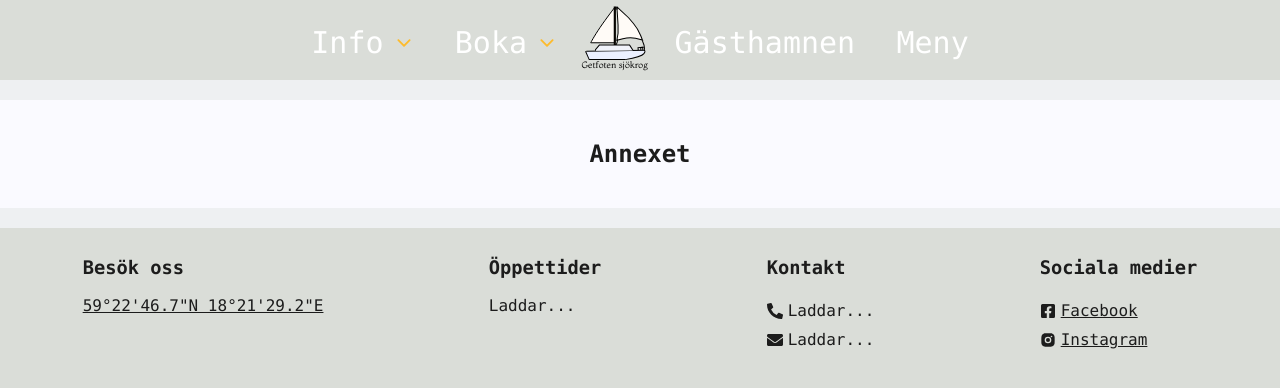
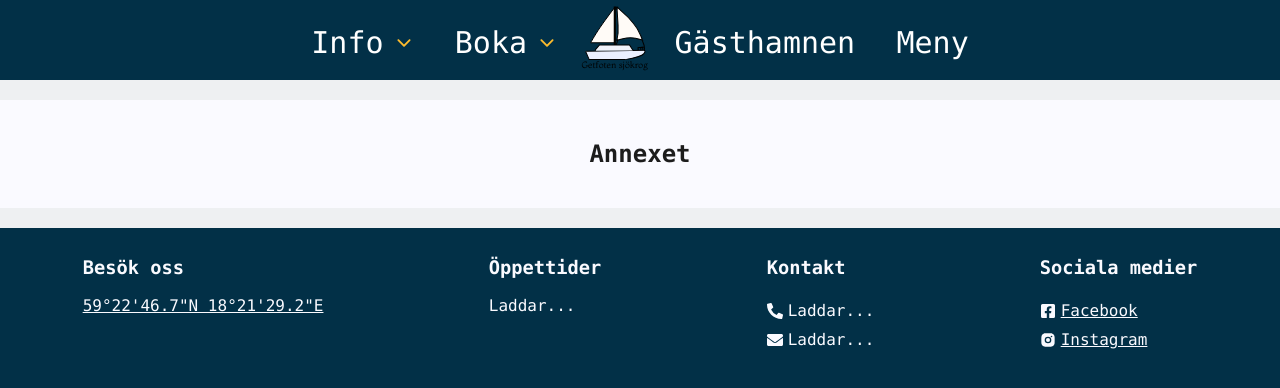
Before and after one commit to juliaBystrom/restaurant-getfoten, a React (Create React App) app: page /annexet in a window 1280 px wide. Shown: the top 388 px of the page. Built offline with nearby package versions, Linux system fonts and the light colour scheme; no server answers.

Commit message:
update header and footer colour

```diff
--- a/src/App.css
+++ b/src/App.css
@@ -38,6 +38,7 @@
 
 #header {
   width: 100%;
+  color: #fafaff;
   /* margin-top: 100px; */
 }
 
@@ -353,7 +354,9 @@
 
 footer {
   width: 100%;
-  background-color: #daddd8;
+  /* background-color: #daddd8; */
+  background-color: #023047;
+  color: #fafaff;
   height: 200px;
   height: auto;
   display: flex;
@@ -386,7 +389,8 @@ footer {
 }
 
 .social-media-link {
-  color: #1c1c1c;
+  /* color: #1c1c1c; */
+  color: #fafaff;
   display: flex;
   flex-direction: row;
   align-items: center;
@@ -497,7 +501,8 @@ footer {
   font-size: 3rem;
   z-index: 20;
   cursor: pointer;
-  color: #1c1c1c;
+  /* color: #1c1c1c; */
+  color: #fafaff;
   background-color: transparent;
   border: 0;
 }
@@ -542,7 +547,8 @@ footer {
 }
 
 .nav-bar-solid {
-  background-color: #daddd8;
+  /* background-color: #daddd8; */
+  background-color: #023047;
 }
 
 .nav-bar-solid .nav-link {
--- a/src/index.css
+++ b/src/index.css
@@ -5,7 +5,9 @@ body {
     sans-serif;
   -webkit-font-smoothing: antialiased;
   -moz-osx-font-smoothing: grayscale;
-  background-color: #daddd8;
+  /* background-color: #daddd8; */
+  background-color: #023047;
+
 }
 
 code {
```
